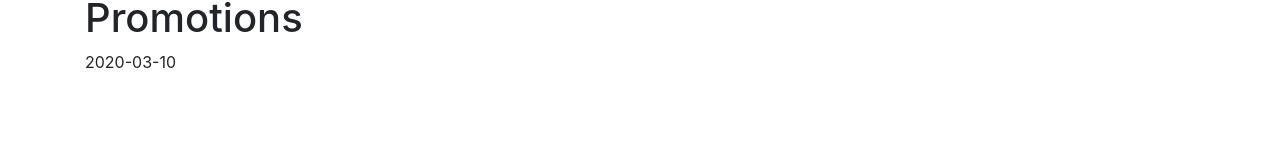
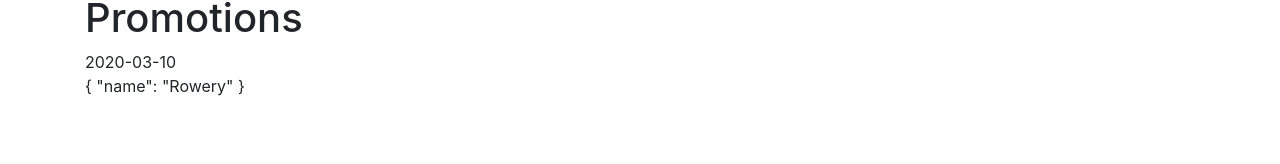
Before and after one commit to Jacob273/JG.TechLearning.Angular.AuctionApp, an Angular app in the folder jakubgmur-auction-portal/: page /promotions in a window 1280 px wide. Shown: the part 278-442 px from the top of the page. Built offline with nearby package versions, Linux system fonts and the light colour scheme.

Commit message:
added new pipe for object (json pipe)

```diff
--- a/jakubgmur-auction-portal/src/app/auction/promotions-site/promotions-site.component.html
+++ b/jakubgmur-auction-portal/src/app/auction/promotions-site/promotions-site.component.html
@@ -3,3 +3,7 @@
 <div>
     {{todaysDate | date:'yyyy-MM-dd' | uppercase}}
 </div>
+
+<div>
+    {{ category | json}}
+</div>
--- a/jakubgmur-auction-portal/src/app/auction/promotions-site/promotions-site.component.ts
+++ b/jakubgmur-auction-portal/src/app/auction/promotions-site/promotions-site.component.ts
@@ -8,7 +8,7 @@
 export class PromotionsSiteComponent implements OnInit {
 
   todaysDate = new Date();
-
+  category = {name: 'Rowery'};
   constructor() { }
 
   ngOnInit(): void {
```
